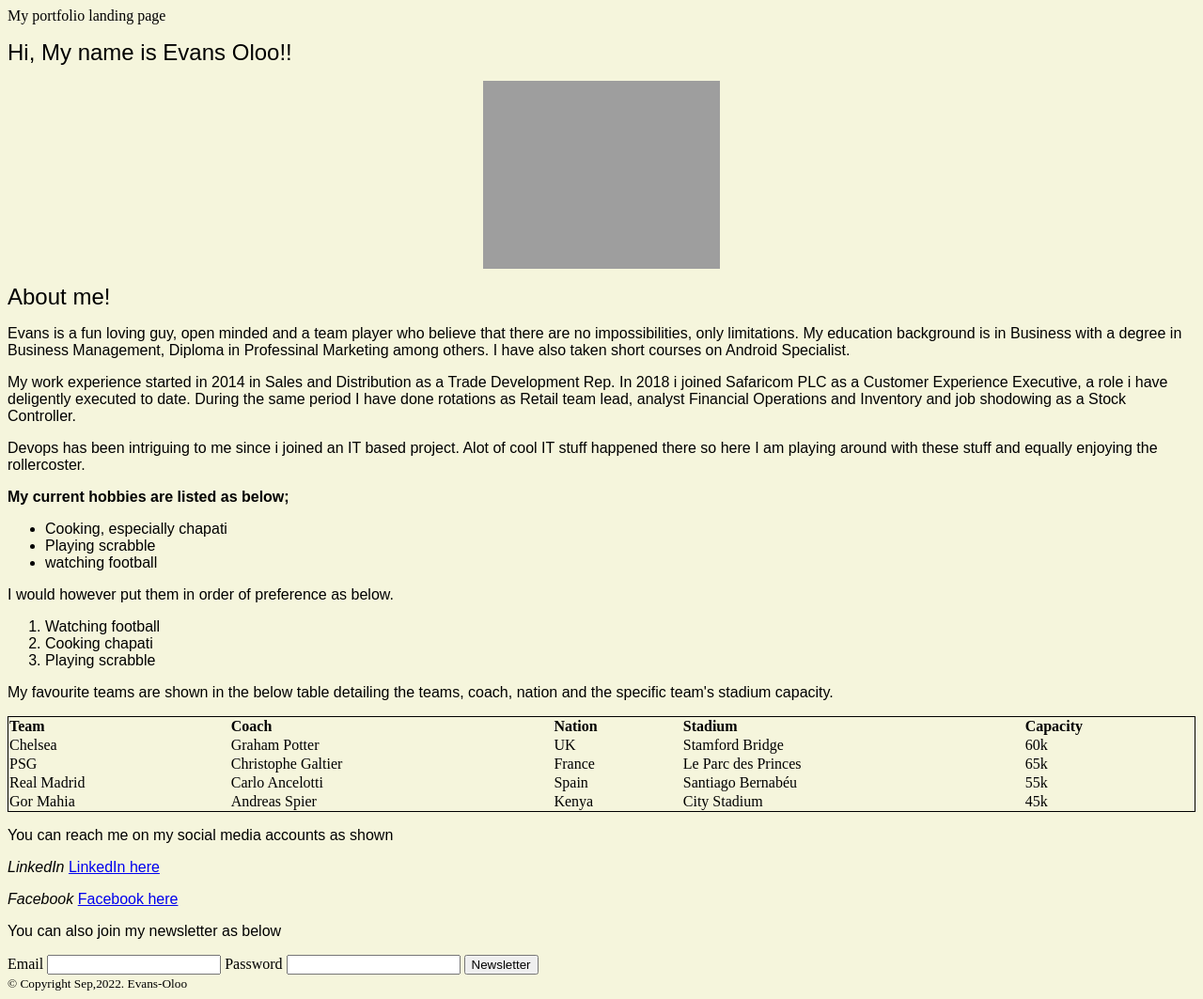
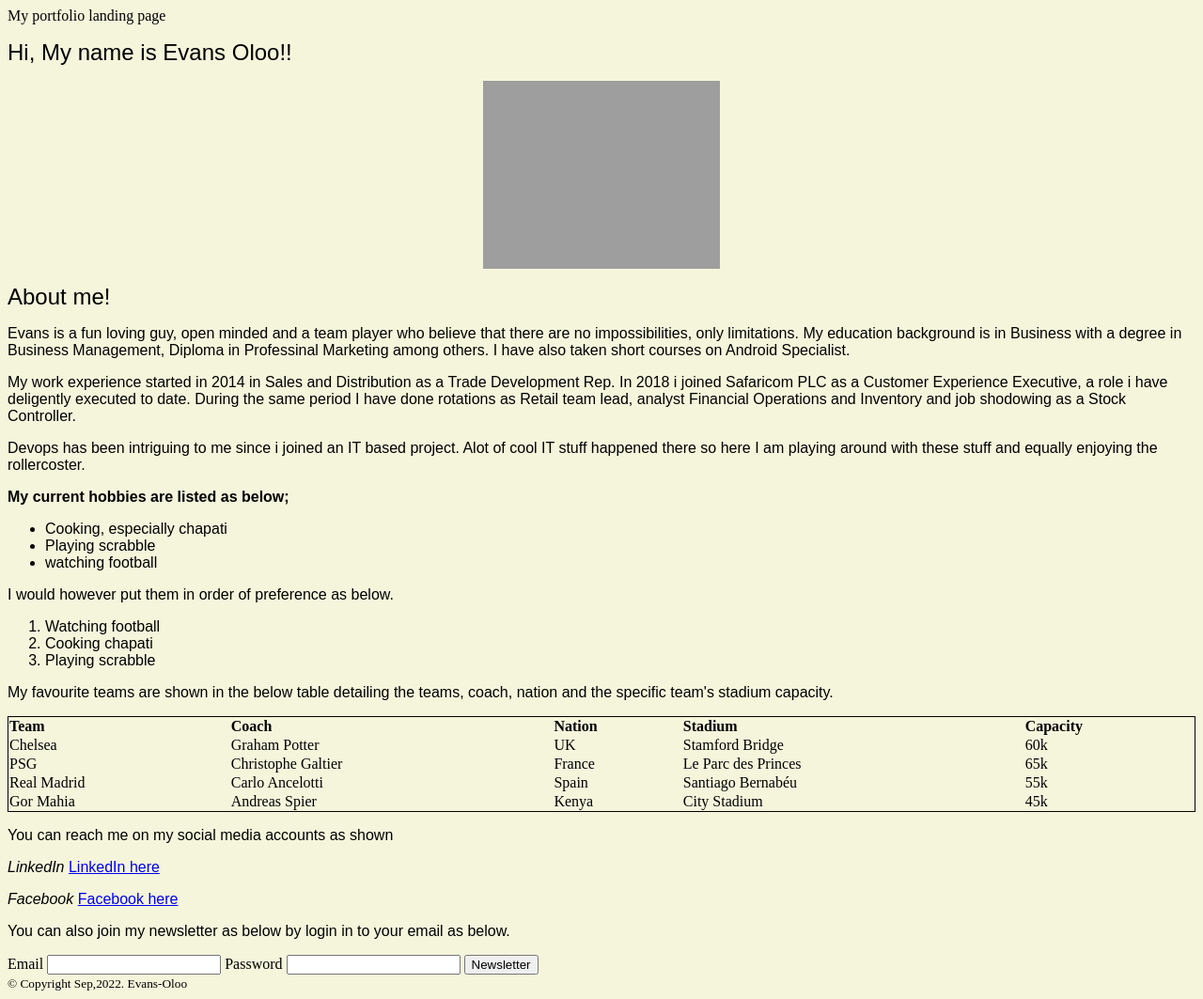
Before and after one commit to Eoloo/Portfolio, a plain HTML site: page index.html in a window 1280 px wide. Shown: the whole page at 94% size. Drawn offline with Linux system fonts and the light colour scheme; grey boxes are pictures that could not be loaded.

Commit message:
newsletter p updated

```diff
--- a/index.html
+++ b/index.html
@@ -74,10 +74,12 @@
 <p>
     <em>LinkedIn</em> <a href="https://www.linkedin.com/in/evans-oloo-4731a586">LinkedIn here</a>
 </p>
+
 <p>
     <em>Facebook</em> <a href="https://www.facebook.com/" >Facebook here</a>
 </p>
-<p>You can also join my newsletter as below</p>
+
+<p>You can also join my newsletter as below by login in to your email as below.</p>
 
 <form>
 <label>Email</label>
```
